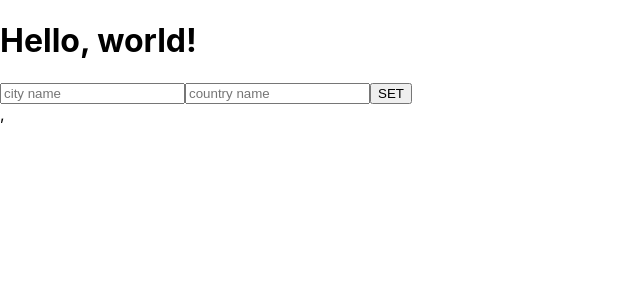
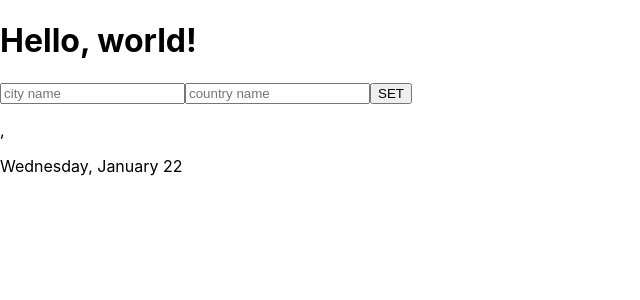
Before and after one commit to guanchen18/know-weather-react-app, a React (Create React App) app in the folder my-weather-app/: page / in a window 1280 px wide. Shown: the top 300 px of the page, without its empty margins (0-640 px from the left). Built offline with nearby package versions, Linux system fonts and the light colour scheme.

Commit message:
Add today date

```diff
--- a/my-weather-app/src/components/Weather.js
+++ b/my-weather-app/src/components/Weather.js
@@ -1,12 +1,23 @@
 import React, { Component } from 'react';
+import dateformat from 'dateformat';
+const today = new Date();
 
 class Weather extends Component {
+
     render () {
         return (
             <div>
-                <span>{this.props.city}, {this.props.country}</span>
-                <span>{this.props.temperature}</span>
+                <p>
+                    <span>{this.props.city}, {this.props.country}</span>
+                </p>
+                <p>
+                    <span>{this.props.temperature}</span>
+                </p>
+                <p>
+                    <span>{this.props.description}</span>
+                </p>
 
+                <p><span>{dateformat(today, "dddd, mmmm dd")} </span></p>
 
             </div>
         )
```
